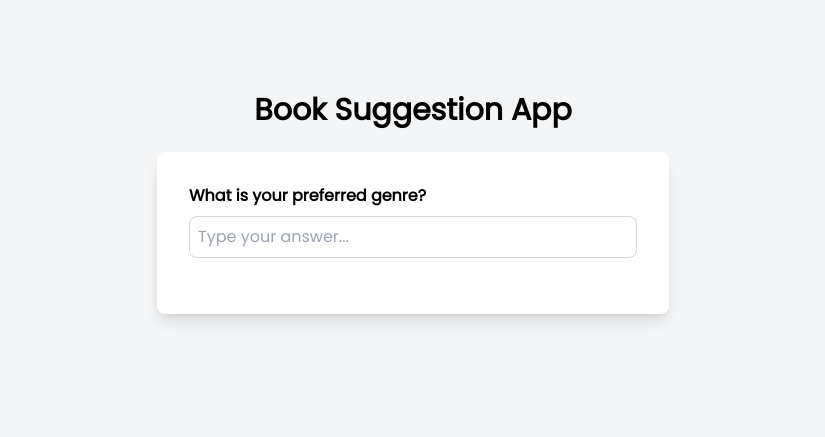
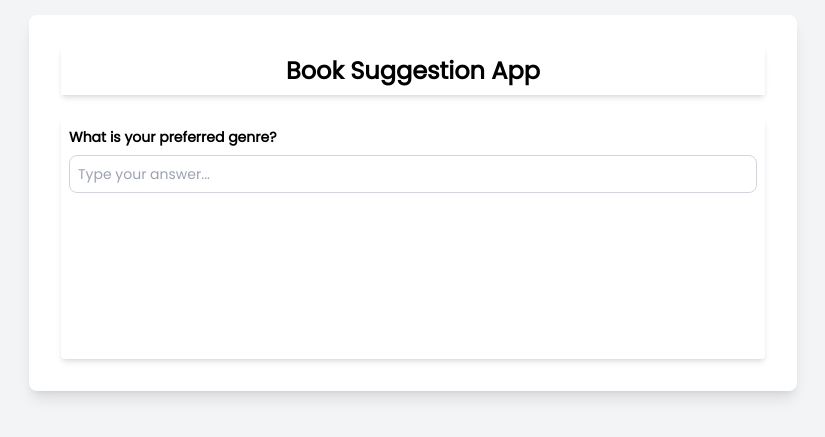
Before and after one commit to celebiabdulkadir/booksuggestionapp, a Next.js app: page / in a window 1280 px wide. Shown: the part 197-634 px from the top of the page, without its empty margins (227-1052 px from the left). Built offline with nearby package versions, Linux system fonts and the light colour scheme.

Commit message:
Add loading animation and scroll into view

```diff
--- a/app/globals.css
+++ b/app/globals.css
@@ -34,3 +34,25 @@ body {
 ul li {
   list-style-type: none;
 }
+.loader {
+  width: 150px; /* control the size */
+  aspect-ratio: 1;
+  display: grid;
+  mask: conic-gradient(from 22deg, #0003, #000);
+  animation: load 1s steps(8) infinite;
+}
+.loader,
+.loader:before {
+  --_g: linear-gradient(#1f1f1c 0 0) 50%; /* update the color here */
+  background: var(--_g) / 34% 8% space no-repeat,
+    var(--_g) / 8% 34% no-repeat space;
+}
+.loader:before {
+  content: "";
+  transform: rotate(45deg);
+}
+@keyframes load {
+  to {
+    transform: rotate(1turn);
+  }
+}
--- a/app/page.tsx
+++ b/app/page.tsx
@@ -1,6 +1,7 @@
 "use client";
 
-import { useState } from 'react';
+import { useState, useRef, useEffect } from 'react';
+import Loading from './loading';
 
 const questions = [
   { type: 'text', question: 'What is your preferred genre?', name: 'genre', maxLength: 50 },
@@ -26,6 +27,8 @@ export default function Home() {
   const [answers, setAnswers] = useState<Answer>({});
   const [isCompleted, setIsCompleted] = useState(false);
   const [recommendations, setRecommendations] = useState<string[]>([]);
+  const [loading, setLoading] = useState(false);
+  const answerRef = useRef<HTMLDivElement | null>(null);
 
   const handleAnswer = (answer: string) => {
     const newAnswers = { ...answers, [questions[currentQuestionIndex].name]: answer };
@@ -40,6 +43,7 @@ export default function Home() {
   };
 
   const fetchRecommendations = async (answers: Answer) => {
+    setLoading(true); // Set loading to true before fetching
     try {
       const response = await fetch('/api/recommend', {
         method: 'POST',
@@ -51,6 +55,7 @@ export default function Home() {
     } catch (error) {
       console.error('Error:', error);
     }
+    setLoading(false); // Set loading to false after fetching
   };
 
   const resetForm = () => {
@@ -61,20 +66,25 @@ export default function Home() {
   };
 
   const handleKeyDown = (e: React.KeyboardEvent<HTMLInputElement>) => {
-    if (e.key === 'Enter' && e.currentTarget.value.trim() !== '') {
+    if (e.key === 'Enter') {
       const target = e.target as HTMLInputElement;
       handleAnswer(target.value.trim());
       target.value = ''; // Clear the input field
-    } else if (e.key === 'Enter' && e.currentTarget.value.trim() === ''){
-      alert('Please enter a valid answer');
-
     }
   };
 
+  useEffect(() => {
+    if (answerRef.current) {
+      answerRef.current.scrollIntoView({ behavior: 'smooth' });
+    }
+  }, [answers]);
+
   return (
     <div className="flex flex-col text-black justify-center items-center min-h-screen bg-gray-100">
-      <h1 className="text-3xl font-bold mb-6">Book Suggestion App</h1>
-      <div className="w-full max-w-lg bg-white p-8 rounded-lg shadow-lg">
+
+      <div className="w-full max-w-3xl flex flex-col justify-end bg-white p-8 rounded-lg shadow-lg ">
+      <h1 className="text-2xl font-bold mb-6 text-center shadow-md py-2">Book Suggestion App</h1>
+        <div className='shadow-md p-2 text-sm  rounded h-[30dvh] overflow-auto'>
           {questions.slice(0, currentQuestionIndex + 1).map((q: Question, index) => (
             <div key={index} className="mb-6">
               <div className="font-bold mb-2">{q.question}</div>
@@ -90,34 +100,41 @@ export default function Home() {
                 )}
               </div>
               {answers[q.name] && (
-              <div className="mt-2 italic">
+                <div ref={answerRef} className="mt-2 italic">
                   {answers[q.name]}
                 </div>
               )}
             </div>
           ))}
+        </div>
         {isCompleted && (
-          <div className="mt-6">
-            <div className="flex justify-between">
+          <div className="mt-6 text-sm">
+            <div className="flex justify-between shadow-md p-2 rounded">
               <button
                 onClick={resetForm}
-                className="mt-4 px-4 py-2 bg-black text-white rounded-lg hover:bg-gray-700"
+                className="px-4 py-2 bg-black text-white rounded-lg hover:bg-gray-700"
               >
                 Reset Form
               </button>
               <button
                 onClick={() => fetchRecommendations(answers)}
-                className="mt-4 px-4 py-2 bg-black text-white rounded-lg hover:bg-gray-700"
+                className="px-4 py-2 bg-black text-white rounded-lg hover:bg-gray-700"
               >
                 Regenerate
               </button>
             </div>
-            <div className="font-bold my-4 text-lg">Here are your book recommendations:</div>
-            <ul className="list-disc ">
+            {loading ? (
+              <Loading />
+            ) : (
+              <>
+                <div className="font-bold my-4 text-lg shadow-md p-2 rounded">Here are your book recommendations:</div>
+                <ul className="list-disc shadow-md p-2 rounded">
                   {recommendations.map((rec: string, index) => (
                     <li key={index} className="mb-2">{rec}</li>
                   ))}
                 </ul>
+              </>
+            )}
           </div>
         )}
       </div>
```
Lines whose indentation alone changed are shown as unchanged.
